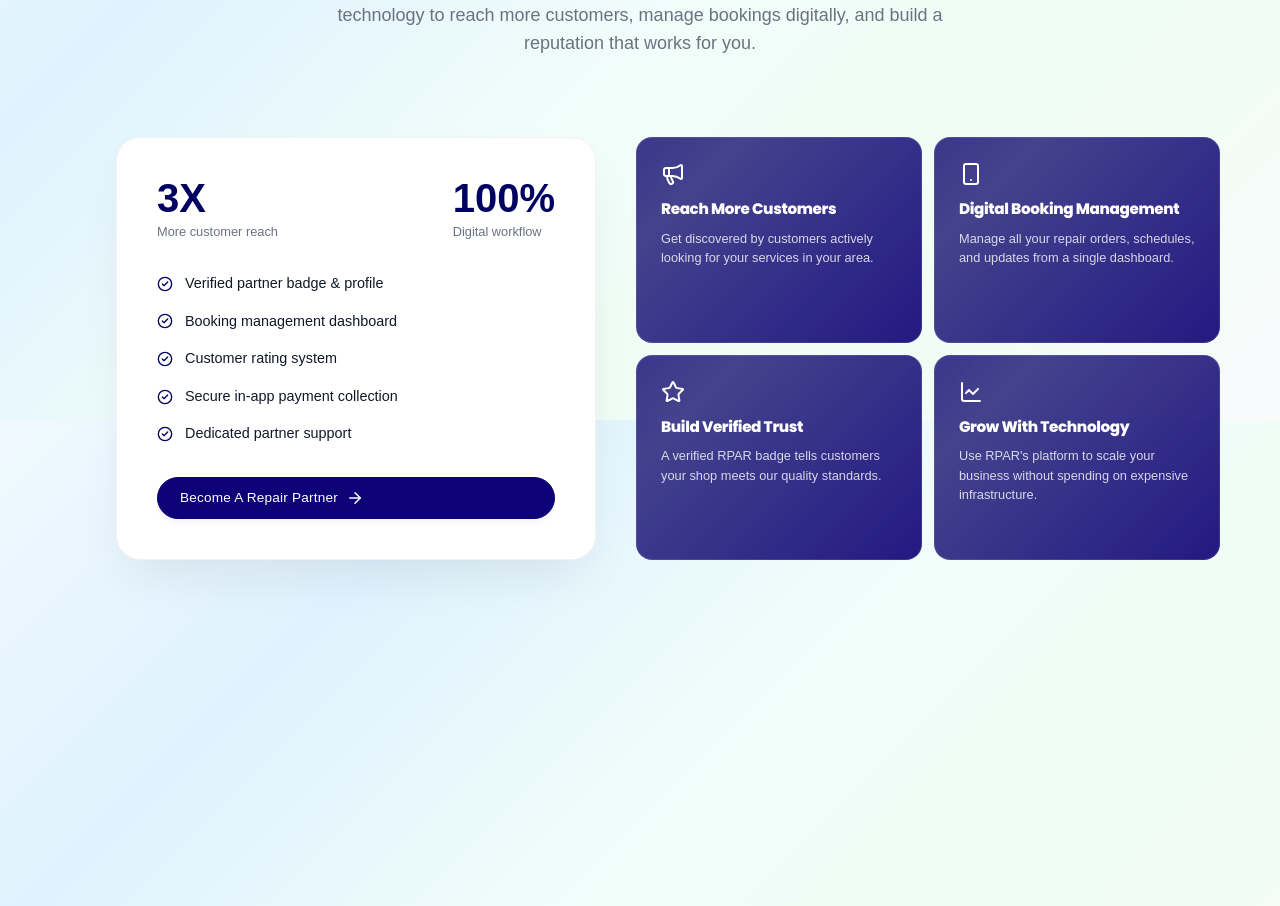
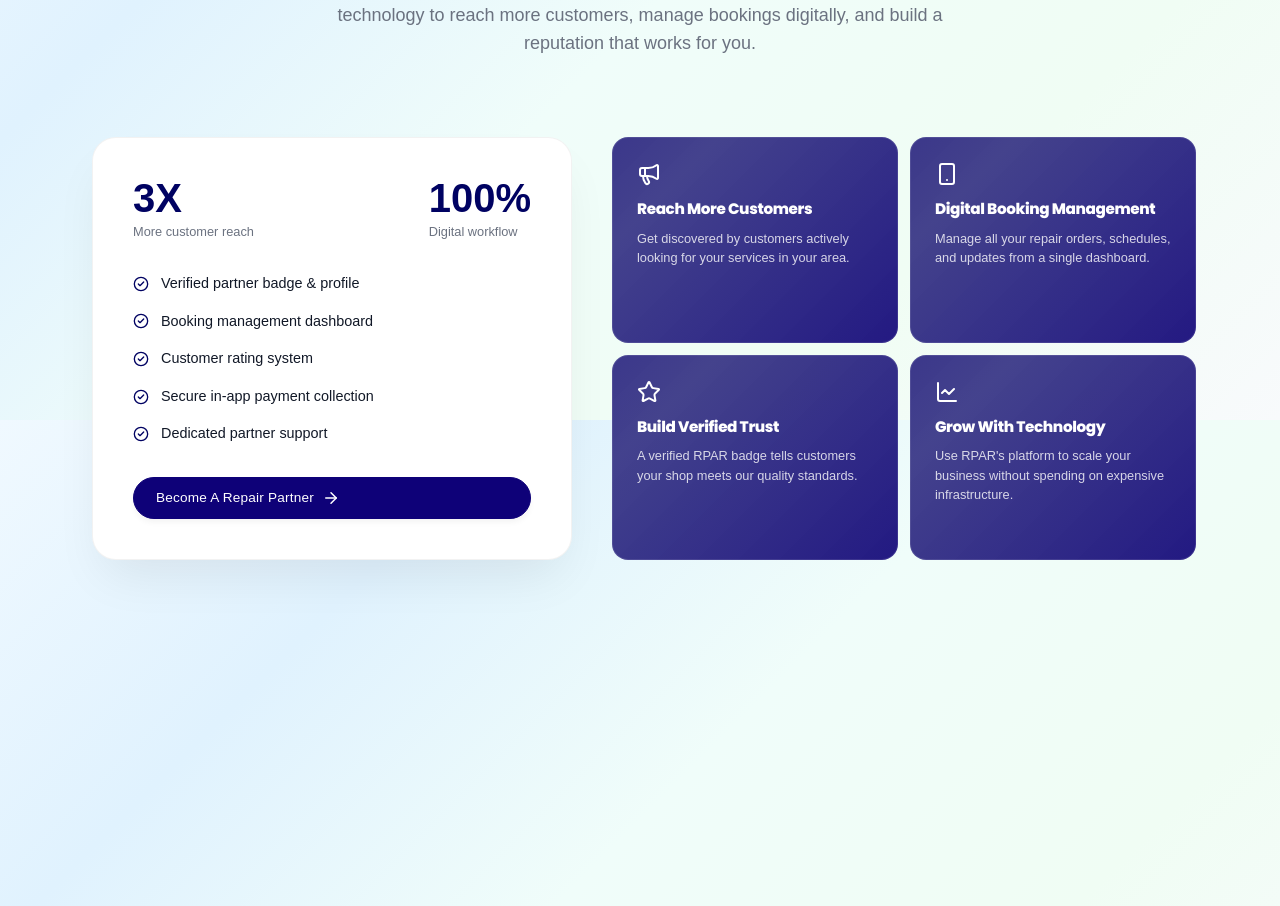
Before and after one commit to Saneajayy/rparwebb, a React (Vite) app: page / in a window 1280 px wide. Shown: the part 2780-3686 px from the top of the page. Built offline with nearby package versions, Linux system fonts and the light colour scheme; a web font is replaced by a local one.

Commit message:
UI: increase partner grid left shift to 48px

```diff
--- a/src/index.css
+++ b/src/index.css
@@ -1082,7 +1082,7 @@ main {
   align-items: stretch;
   margin-bottom: 48px;
   width: 100%;
-  transform: translateX(-24px);
+  transform: translateX(-48px);
 }
 
 .partner-content {
```
